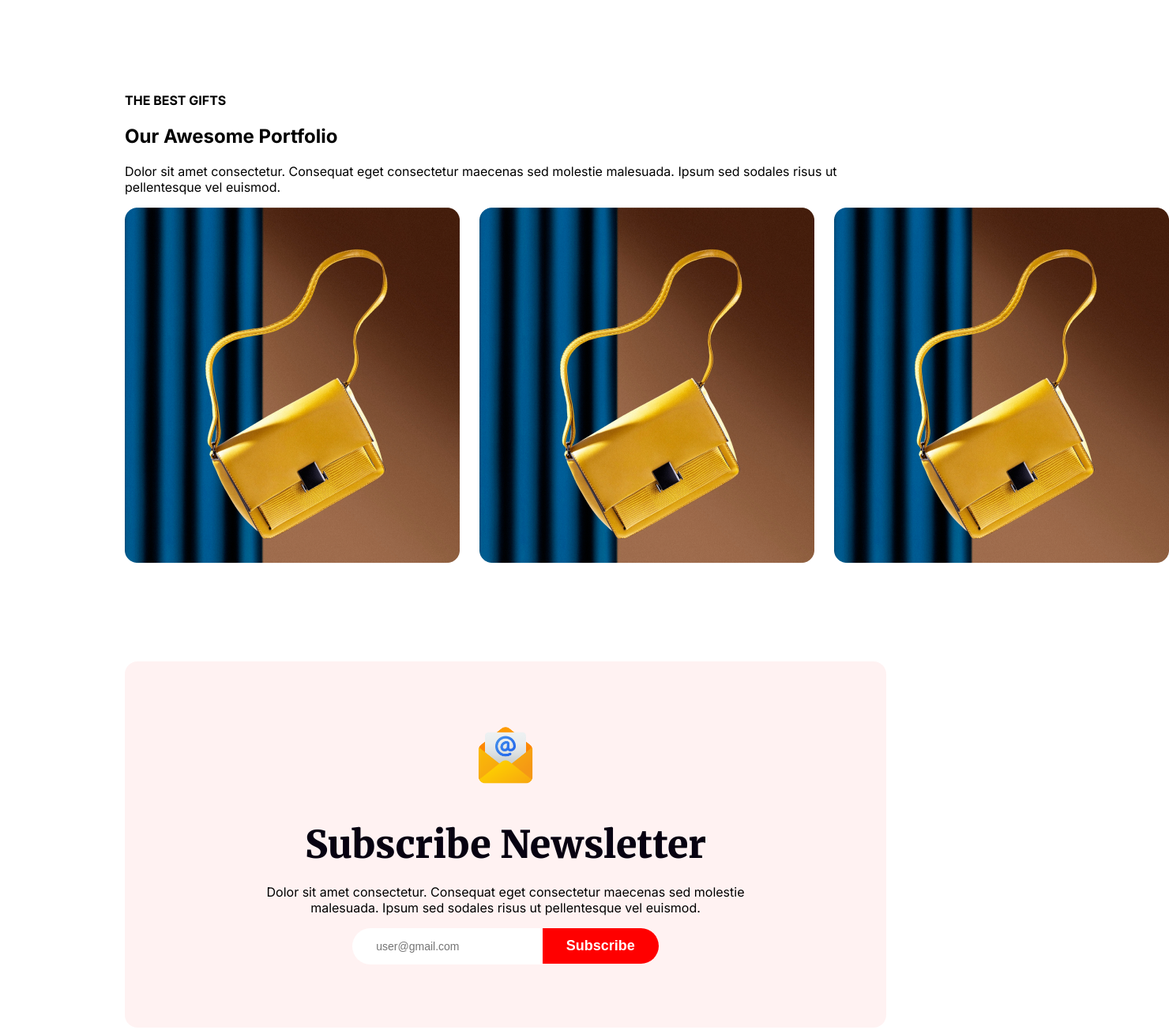
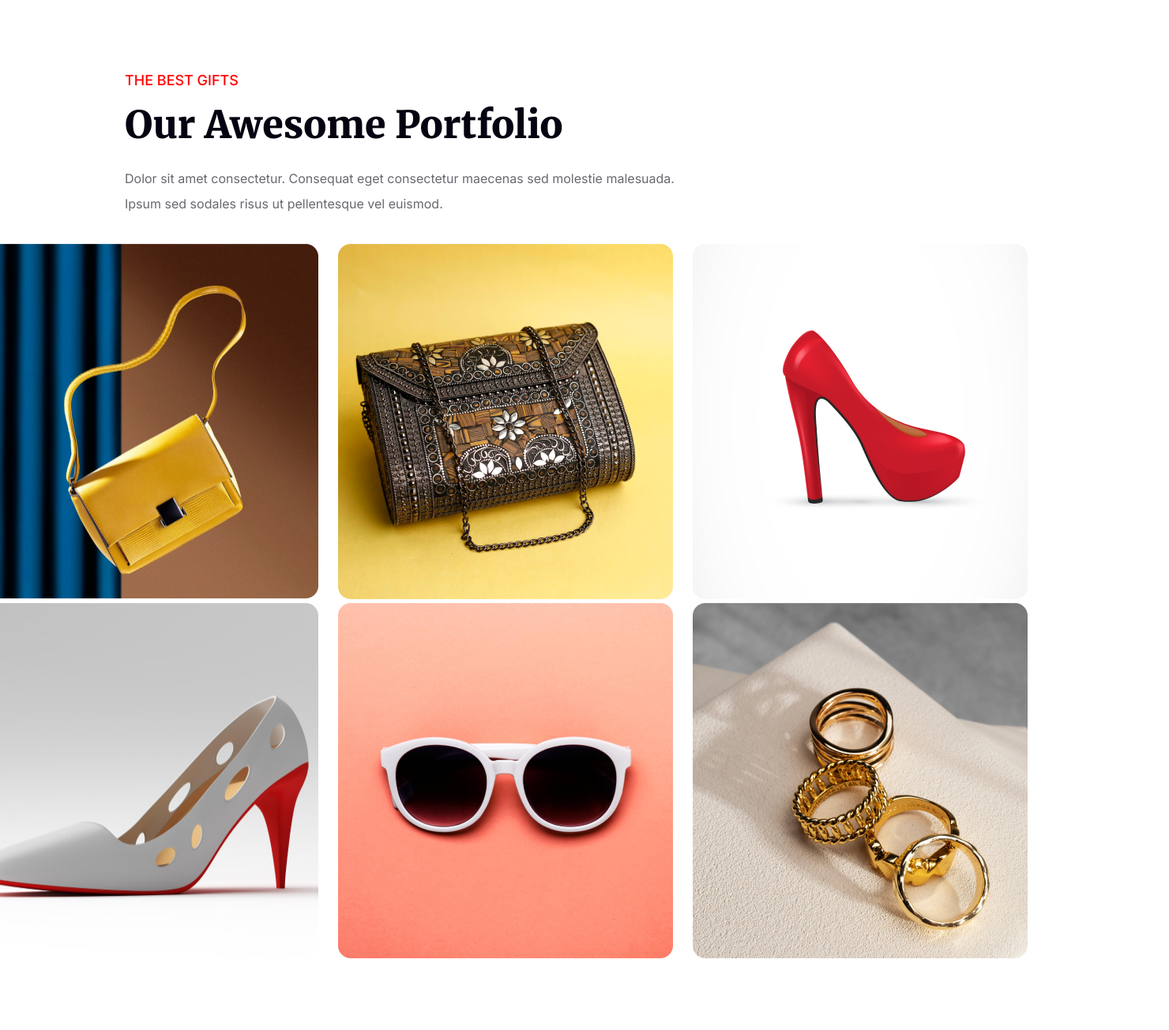
Before and after one commit to tariqul-sagar/B9A1_new_mission, a plain HTML site: page index.html in a window 1280 px wide. Shown: the part 4282-5587 px from the top of the page at 79% size, 1480 px wide, since content can reach past the window. Drawn offline with Linux system fonts and the light colour scheme.

Commit message:
Slightly doned

```diff
--- a/css/style.css
+++ b/css/style.css
@@ -238,28 +238,59 @@ main section{
     display: flex;
     justify-content: space-between;
 }
-/* .rec-img1{} */
 .rec-img1 img{
     width: 100%;
 }
 .rec-img2 img{
+    margin-left: 120px;
     width: 100%;
 }
 .rec-img3 img{
     width: 100%;
 }
 .image-box2{
+    margin-top: -160px;
     background: url('../images/rectangle2.png');
-    padding: 50px 0;
+    padding: 140px 0;
+    border-radius: 16px;
+    background-repeat: no-repeat;
 }
 
 /* Portfolio section CSS */
 .portfolio{
     margin: 120px 150px;
 }
+.portfolio-subtitle{
+    margin-bottom: 0;
+    color: #F00;
+    font-family: 'Inter', sans-serif;
+    font-size: 18px;
+    font-weight: 500;
+}
+.portfolio-title{
+    margin: 16px 0 22px;
+    color: #070211;
+    font-family: 'Merriweather', serif;
+    font-size: 48px;
+    font-weight: 900;
+    text-transform: capitalize;
+}
+.portfolio-description{
+    margin-bottom: 35px;
+    color: rgba(7, 2, 17, 0.60);
+    font-family: 'Inter', sans-serif;
+    font-size: 16px;
+    font-weight: 400;
+    line-height: 32px;
+}
 .portfolio-gallery{
     display: flex;
     gap: 25px;
+    justify-content: center;
+}
+.porfolio-gallery1 img{
+    width: 424px;
+    height: 450px;
 }
 
 /* Newsletter CSS */
@@ -292,7 +323,7 @@ main section{
 .news-form input{
     margin-right: -5px;
     background: #FFF;
-    border: none;
+    border: 1px solid transparent;
     padding: 15px 30px;
     border-radius: 50px 0px 0 50px;
     color: rgba(7, 2, 17, 0.30);
@@ -302,12 +333,20 @@ main section{
 .news-form button{
     border-radius: 0px 50px 50px 0px;
     background: #F00;
-    border: none;
+    border: 1px solid transparent;
     padding: 12px 30px;
     color: #FFF;
     font-size: 18px;
     font-weight: 600;
     text-transform: capitalize;
+}
+.news-form button:hover{
+    background: transparent;
+    border: 1px solid #F00;
+    padding: 12px 30px;
+    color: #F00;
+    transition: 0.3s ease-in-out;
+    cursor: pointer;
 }
 
 /* Footer */
--- a/index.html
+++ b/index.html
@@ -94,7 +94,7 @@
             <div class="holidays-gallery">
                 <div class="image-box1">
                     <div class="rec-img1">
-                        <!-- <img src="images/box.png" alt=""> -->
+                        <img src="images/box.png" alt="">
                     </div>
                     <div class="rec-img2">
                         <img src="images/discount.png" alt="">
@@ -115,17 +115,28 @@
             <div class="portfolio-content">
                 <h4 class="portfolio-subtitle">THE BEST GIFTS</h4>
                 <h2 class="portfolio-title">Our Awesome Portfolio</h2>
-                <p class="portfolio-description">Dolor sit amet consectetur. Consequat eget consectetur maecenas sed molestie malesuada. Ipsum sed sodales risus ut pellentesque vel euismod.</p>
+                <p class="portfolio-description">Dolor sit amet consectetur. Consequat eget consectetur maecenas sed molestie malesuada.<br>Ipsum sed sodales risus ut pellentesque vel euismod.</p>
+            </div>
             <div class="portfolio-gallery">
                 <div class="porfolio-gallery1">
                     <img src="images/rectangle3.png" alt="">
                 </div>
                 <div class="porfolio-gallery2">
-                        <img src="images/rectangle3.png" alt="">
+                    <img src="images/rectangle4.png" alt="">
                 </div>
                 <div class="porfolio-gallery3">
-                        <img src="images/rectangle3.png" alt="">
+                    <img src="images/rectangle5.png" alt="">
                 </div>
+            </div>
+            <div class="portfolio-gallery">
+                <div class="porfolio-gallery1">
+                    <img src="images/rectangle6.png" alt="">
+                </div>
+                <div class="porfolio-gallery2">
+                    <img src="images/rectangle7.png" alt="">
+                </div>
+                <div class="porfolio-gallery3">
+                    <img src="images/rectangle8.png" alt="">
                 </div>
             </div>
         </section>
```
Also changed, not shown: images/rectangle4.png (renamed from images/Rectangle 4.png), images/rectangle5.png (renamed from images/Rectangle 5.png), images/rectangle6.png (renamed from images/Rectangle 6.png), images/rectangle7.png (renamed from images/Rectangle 7.png), images/rectangle8.png (renamed from images/Rectangle 8.png). Lines whose indentation alone changed are shown as unchanged.
